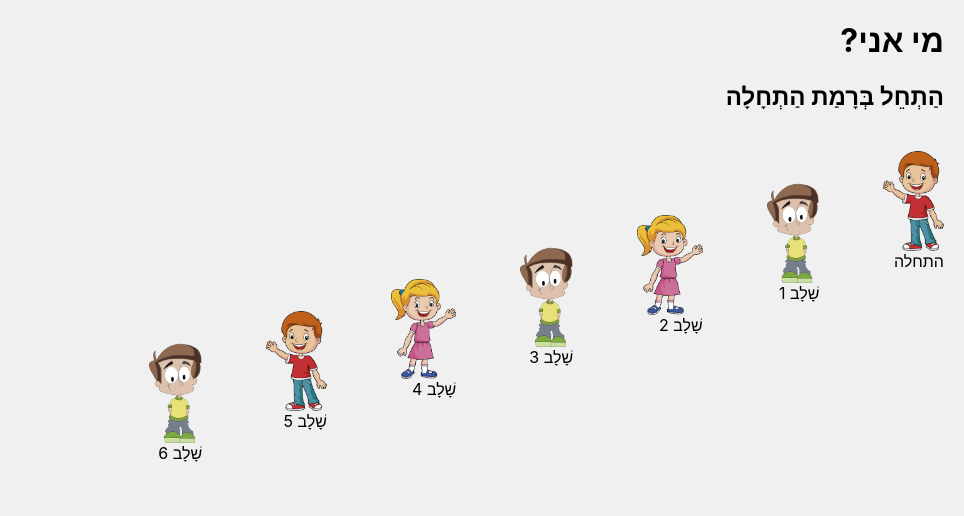
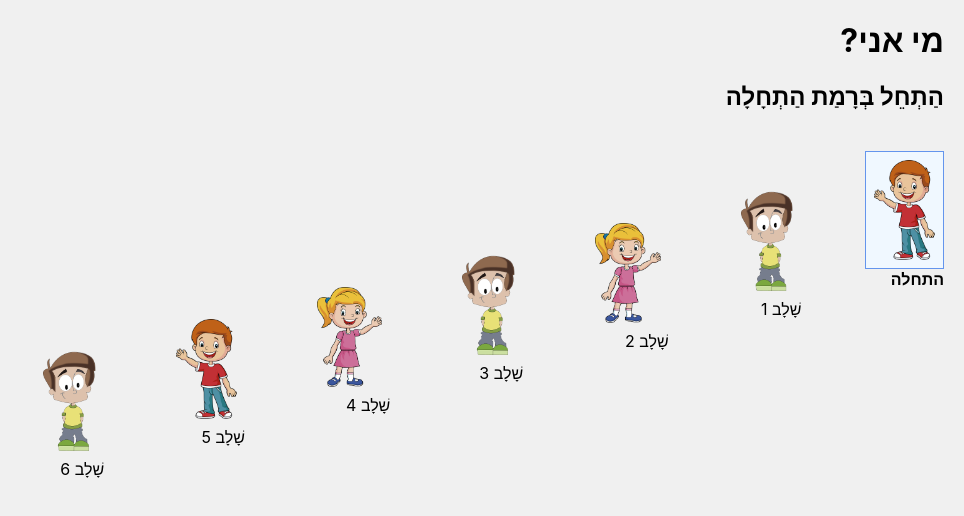
Before and after one commit to applikef/codeplay, a React (Create React App) app: page / in a window 1280 px wide. Shown: the top 516 px of the page, without its empty margins (316-1280 px from the left). Built offline with nearby package versions, Linux system fonts and the light colour scheme.

Commit message:
complete exec; highlight selected step in landing; remove pencil and stroke from context

```diff
--- a/src/assets/styles/kidDev.css
+++ b/src/assets/styles/kidDev.css
@@ -12,6 +12,16 @@
 
 .kd-user-card-image {
   margin-left: 64px;
+  padding: 8px;
+}
+
+.kd-user-card-image-selected {
+  background-color: #f0f8ff;
+  border: solid 1px #6495ed;
+}
+
+.kd-user-card-title-selected {
+  font-weight: bold;
 }
 
 .kd-home {
--- a/src/components/KDBanner/KDBanner.tsx
+++ b/src/components/KDBanner/KDBanner.tsx
@@ -18,7 +18,7 @@ export const KidDevBanner = (props: KidDevBannerProps) => {
         <div className="banner-icon-bar">
           <div className="banner-right-icon-bar">
             <Link to="/">
-              <img src="resources/icons/home128.png" className="banner-icon"
+              <img src="resources/icons/home128.png" className="banner-icon app-clickable"
                 title="עמוד הבית"  alt="עמוד הבית" />
             </Link>
             { displayLevel === DISPLAY_LEVEL.OTHER-1 &&
--- a/src/components/codeArea/CodeArea.css
+++ b/src/components/codeArea/CodeArea.css
@@ -39,6 +39,7 @@
   font-weight: bold;
   margin-bottom: 8px;
   cursor: pointer;
+  color: #6BAFD6;
 }
 
 .kd-movement-menu-show {
--- a/src/components/codeArea/CodeAreaControlBar.tsx
+++ b/src/components/codeArea/CodeAreaControlBar.tsx
@@ -15,11 +15,11 @@ export const CodeAreaControlBar = (props: CodeAreaControlBarProps) =>
 
   return(
     <div className="kd-control-bar">
-      <img src="resources/play32.png" className="kd-control-bar-icon"
+      <img src="resources/play32.png" className="kd-control-bar-icon app-clickable"
         title="בצע"  alt="בצע"
         onClick={() => interpreter.execute()}/>
       { context.displayLevel >= DISPLAY_LEVEL.RESET &&
-        <img src="resources/reset32.png" className="kd-control-bar-icon"
+        <img src="resources/reset32.png" className="kd-control-bar-icon app-clickable"
           title="מחק הכל"  alt="מחק הכל"
           onClick={() => interpreter.reset()}/>
       }
--- a/src/pages/KidDevLanding.tsx
+++ b/src/pages/KidDevLanding.tsx
@@ -11,6 +11,7 @@ import { KD_APP_STRINGS } from "../constants/appStrings";
 export const KidDevLanding = () => {
   const navigate = useNavigate();
   const {
+    displayLevel,
     setDisplayLevel,
     setCode
   } = useContext(KDContext) as KDContextType;
@@ -64,13 +65,14 @@ export const KidDevLanding = () => {
         {users.map((user: KDUserDescriptor, i: number) =>
           <div className="kd-user-card" key={user.id}>
             <img src={`./resources/users/${user.image}`} alt={user.id} height={100}
-              className="app-clickable kd-user-card-image"
+              className={`app-clickable kd-user-card-image ${user.displayLevel === displayLevel ? "kd-user-card-image-selected": ""}`}
               onClick={() => openApp(user.id)}
               style={{ marginTop: i*32}}
               title={DisplayLevelTitle.get(user.displayLevel) ?
                 DisplayLevelTitle.get(user.displayLevel)
               : `רמה ${user.displayLevel}`}/>
-            <div>{
+            <div
+              className={user.displayLevel === displayLevel ? "kd-user-card-title-selected" : ""}>{
               DisplayLevelTitle.get(user.displayLevel) ?
                 DisplayLevelTitle.get(user.displayLevel)
               : `${KD_APP_STRINGS.STAGE} ${user.displayLevel}`}
```
Also changed, not shown: public/resources/reset32.png.
